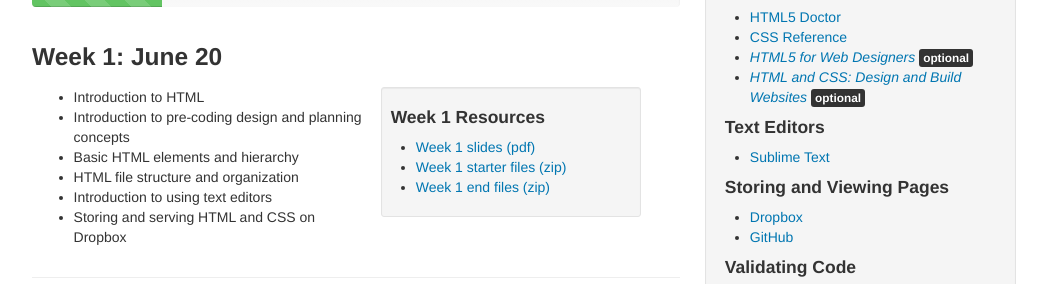
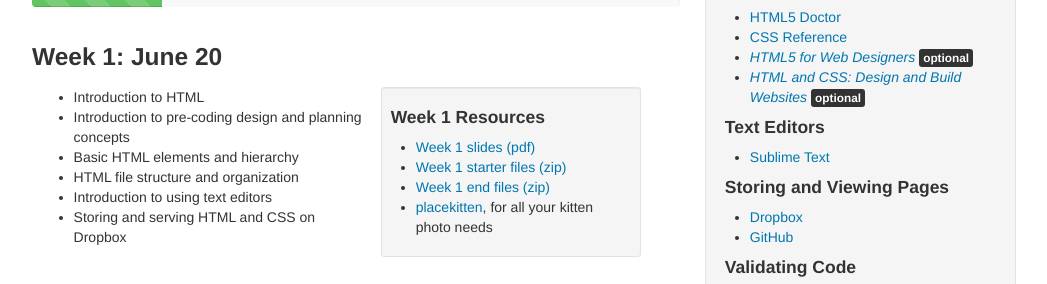
Before and after one commit to dpersing/dpersing.github.io, a plain HTML site: page svc/index.html in a window 1280 px wide. Shown: the part 453-737 px from the top of the page, without its empty margins (116-1163 px from the left). Drawn offline with nearby package versions, Linux system fonts and the light colour scheme.

Commit message:
added placekitten

```diff
--- a/svc/index.html
+++ b/svc/index.html
@@ -67,6 +67,7 @@
 							<li><a href="slides/html-css-class1.pdf">Week 1 slides (pdf)</a></li>
 							<li><a href="code/week1start.zip">Week 1 starter files (zip)</a></li>
 							<li><a href="code/week1end.zip">Week 1 end files (zip)</a></li>
+							<li><a href="http://placekitten.com/">placekitten</a>, for all your kitten photo needs</li>
 						</ul>
 					</div>
 				</section>
```
